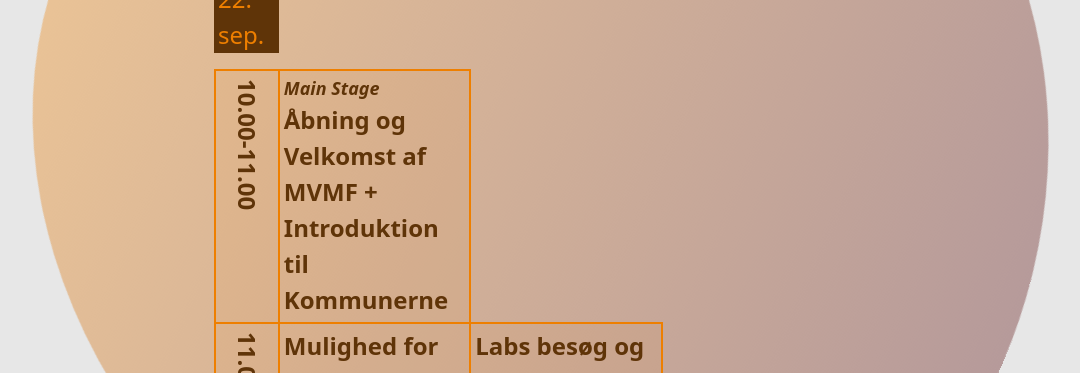
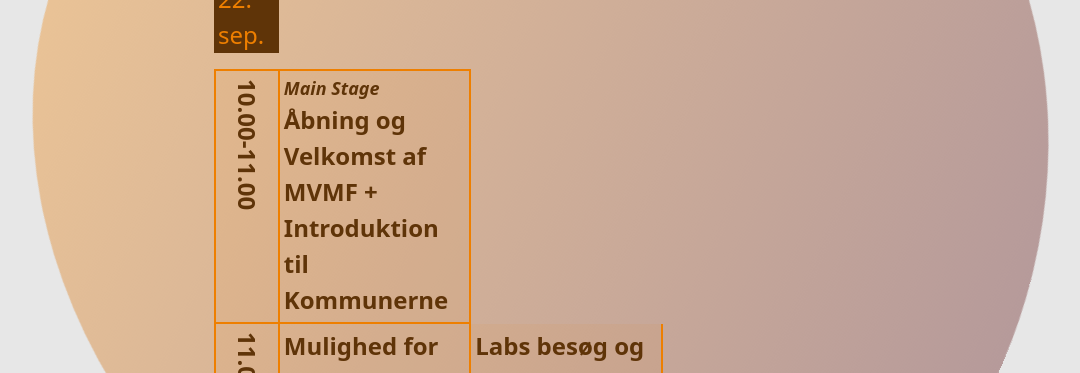
Before and after one commit to ProtoLab-BTECH-AU/mvmf-promo, a React (Create React App) app: page /program in a window 1280 px wide. Shown: the part 243-616 px from the top of the page, without its empty margins (106-1186 px from the left). Built offline with nearby package versions, Linux system fonts and the light colour scheme; a web font is replaced by a local one.

Commit message:
src:Program.css - fix overflow when first row contains .empty cells

```diff
--- a/src/pages/Program.css
+++ b/src/pages/Program.css
@@ -54,7 +54,7 @@
 
 #program table td.empty {
     vertical-align: top !important;
-    border: none !important;
+    border-color: transparent !important;
     background: none !important;
 }
 
```
